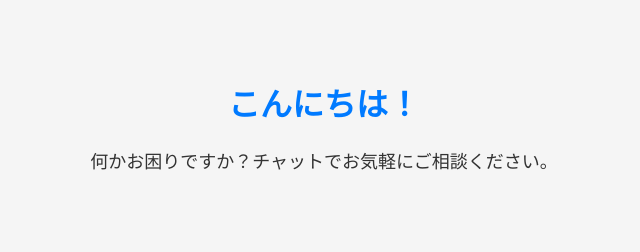
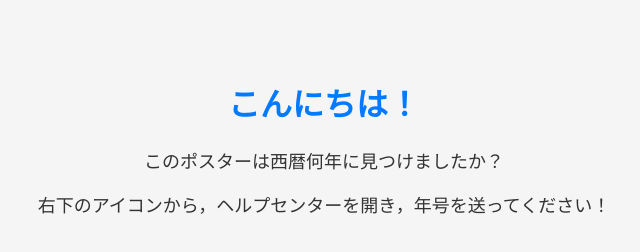
Before and after one commit to 06091210/2025poster, a plain HTML site: page index.html in a window 1280 px wide. Shown: the whole page, without its empty margins (316-956 px from the left). Drawn offline with Linux system fonts and the light colour scheme.

Commit message:
Update index.html

```diff
--- a/index.html
+++ b/index.html
@@ -22,7 +22,8 @@
 </head>
 <body>
   <h1>こんにちは！</h1>
-  <p>何かお困りですか？チャットでお気軽にご相談ください。</p>
+  <p>このポスターは西暦何年に見つけましたか？</p>
+  <p>右下のアイコンから，ヘルプセンターを開き，年号を送ってください！</p>
 <!--Start of Tawk.to Script-->
 <script type="text/javascript">
 var Tawk_API=Tawk_API||{}, Tawk_LoadStart=new Date();
```
